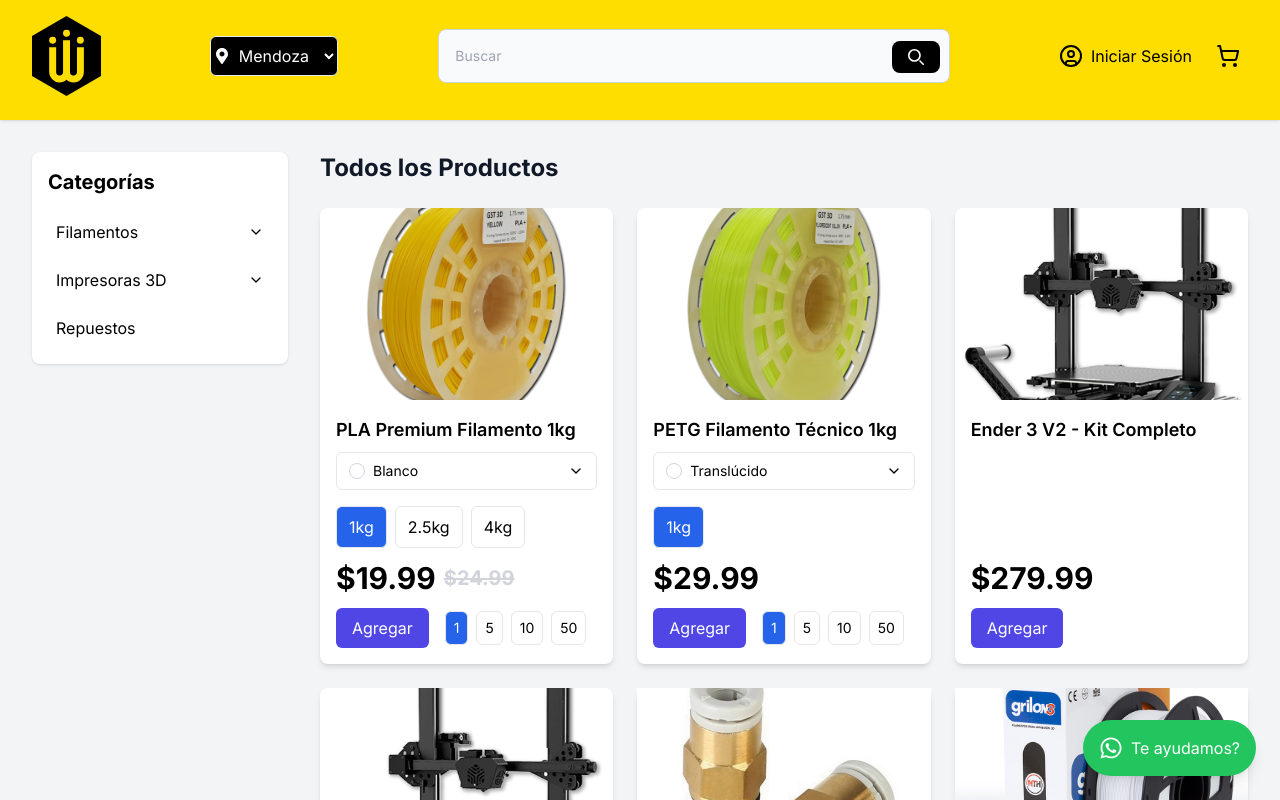
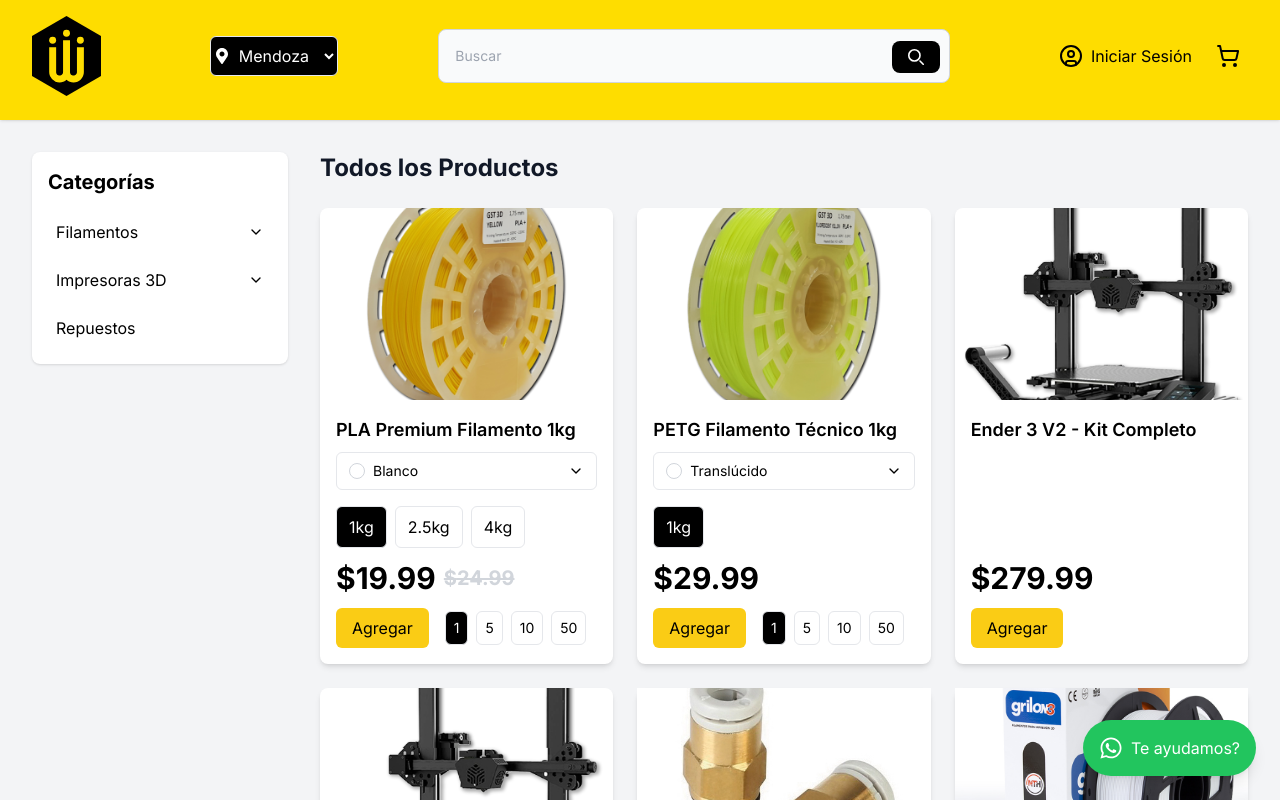
Before and after one commit to Gabih14/Web-WeTECH, a React (Vite) app: page /products in a window 1280 px wide. Shown: the top 800 px of the page. Built offline with nearby package versions, Linux system fonts and the light colour scheme.

Commit message:
mod: color in product card and category filter

```diff
--- a/src/components/CategoryFilter.tsx
+++ b/src/components/CategoryFilter.tsx
@@ -25,7 +25,7 @@ export function CategoryFilter({
             <button
               onClick={() => onCategoryChange(category.id)}
               className={`w-full text-left flex items-center justify-between p-2 rounded ${
-                selectedCategory === category.id ? 'bg-blue-100 text-blue-600' : 'hover:bg-gray-100'
+                selectedCategory === category.id ? 'bg-yellow-100 text-black' : 'hover:bg-gray-100'
               }`}
             >
               <span>{category.name}</span>
--- a/src/components/ProductCard.tsx
+++ b/src/components/ProductCard.tsx
@@ -169,7 +169,7 @@ export function ProductCard({ product }: ProductCardProps) {
                   onClick={() => setSelectedWeight(weight)}
                   className={`px-2 py-1.5 text-sm border rounded-md ${
                     selectedWeight === weight
-                      ? "bg-blue-600 text-white"
+                      ? "bg-black text-white"
                       : "bg-white text-black"
                   } sm:px-3 sm:py-2 sm:text-base`}
                 >
@@ -210,10 +210,10 @@ export function ProductCard({ product }: ProductCardProps) {
               disabled={
                 !canAddToCart || quantity + cartQuantity > availableStock
               }
-              className={`px-4 py-2 rounded-md text-white
+              className={`px-4 py-2 rounded-md text-black
                 ${
                   canAddToCart && quantity + cartQuantity <= availableStock
-                    ? "bg-indigo-600 hover:bg-indigo-700"
+                    ? "bg-yellow-400 hover:bg-yellow-700"
                     : "bg-gray-400 cursor-not-allowed"
                 } transition-colors`}
             >
@@ -229,7 +229,7 @@ export function ProductCard({ product }: ProductCardProps) {
                     key={qty}
                     className={`px-2 py-1.5 text-sm border rounded-md ${
                       quantity === qty
-                        ? "bg-blue-600 text-white"
+                        ? "bg-black text-white"
                         : "bg-white text-black"
                     }`}
                     onClick={() => setQuantity(qty)}
```
